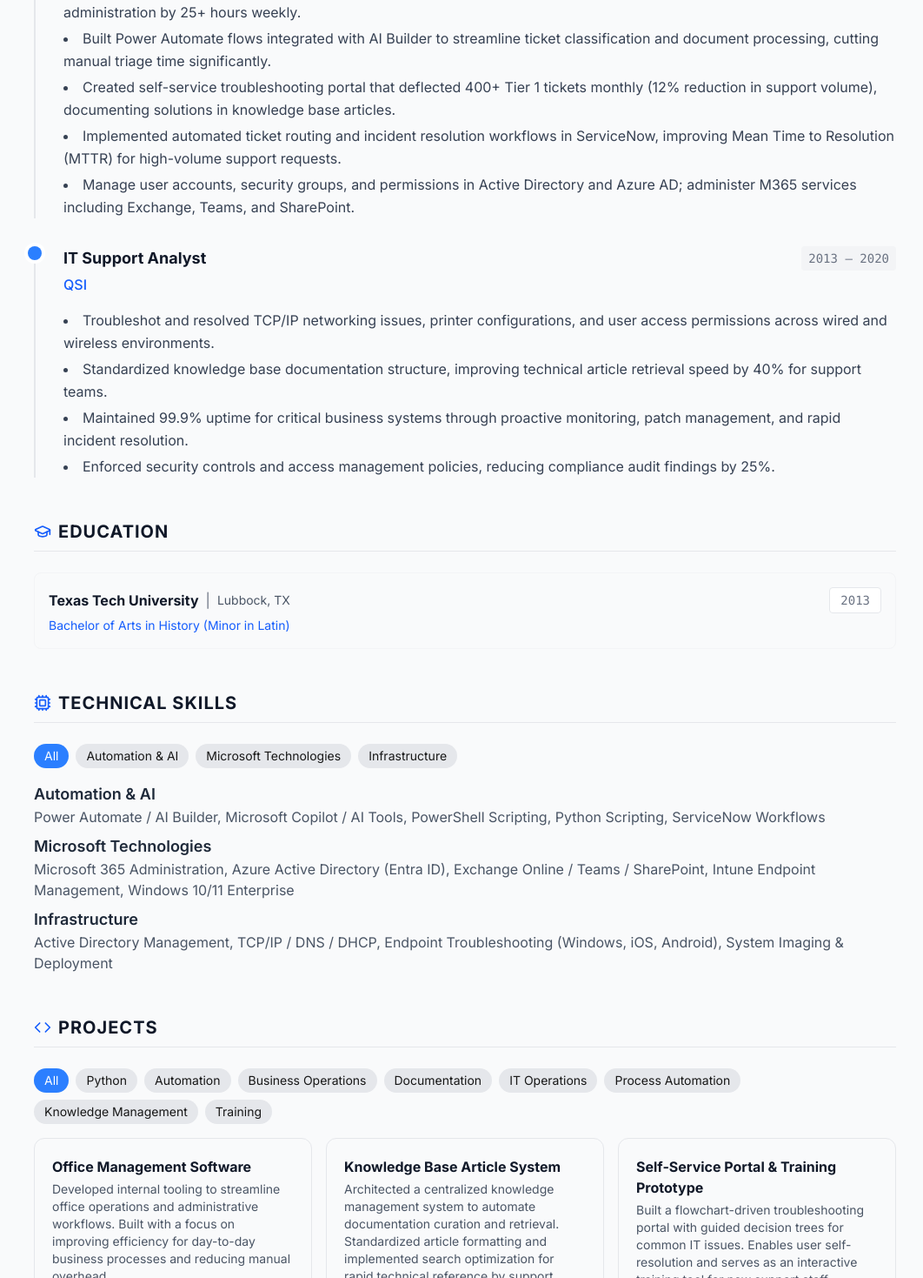
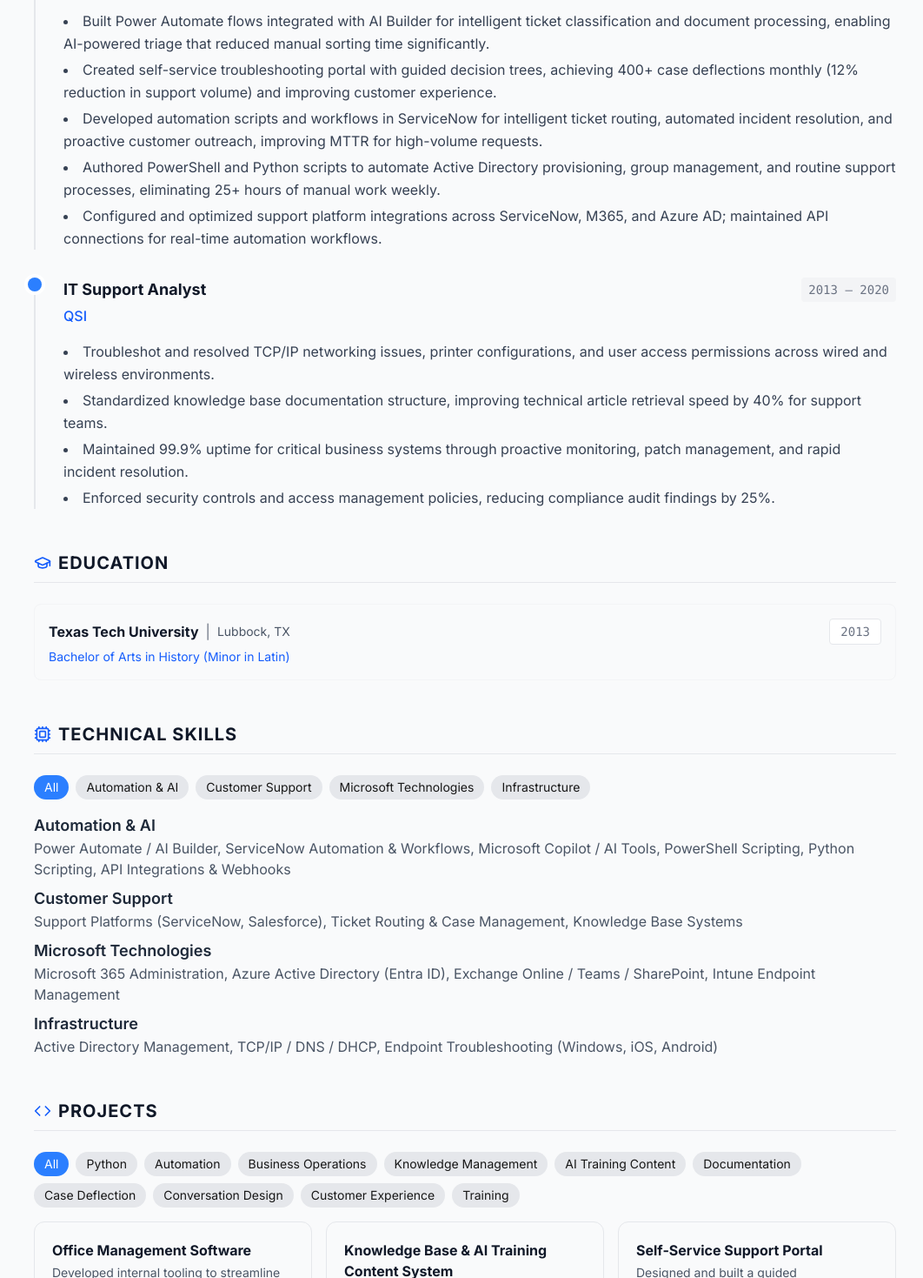
Before and after one commit to appledonkey/jhho_resume, a Next.js app: page / in a window 1280 px wide. Shown: the part 821-2290 px from the top of the page at 87% size, without its empty margins (105-1167 px from the left). Built offline with nearby package versions, Linux system fonts and the light colour scheme.

Commit message:
tailor resume for AI & Automation Specialist role
Reframe experience to emphasize customer support automation,
case deflection, and intelligent routing capabilities.

Co-Authored-By: Claude Opus 4.5 <noreply@anthropic.com>

```diff
--- a/src/data/resume-data.js
+++ b/src/data/resume-data.js
@@ -4,11 +4,11 @@
 export const RESUME_DATA = {
   basics: {
     name: "James H. H. Oswald",
-    label: "IT Support Analyst & AI/Automation Specialist",
+    label: "Support Automation & AI Specialist",
     email: "james.oswald89@gmail.com",
     phone: "",
     url: "https://www.linkedin.com/in/james-oswald-16689a263/",
-    summary: "13+ years of hands-on IT support experience in enterprise Windows environments, specializing in Microsoft 365 administration, Active Directory management, and endpoint troubleshooting. Proven track record of building automation solutions using Power Automate, AI-powered tools, and Python/PowerShell scripting to eliminate manual workflows and improve operational efficiency. Passionate about leveraging emerging AI technologies to transform IT support operations.",
+    summary: "13+ years in IT support with a focus on building AI-powered automation that enhances customer experience and drives operational efficiency. Proven track record implementing intelligent ticket routing, case deflection systems, and workflow automation using Power Automate, AI Builder, and Python/PowerShell scripting. Experienced in configuring support platforms, measuring automation ROI, and deploying self-service solutions that reduce support volume while improving customer satisfaction. Passionate about leveraging emerging AI technologies to transform support operations.",
     location: {
       city: "The Woodlands",
       region: "TX",
@@ -48,11 +48,11 @@ export const RESUME_DATA = {
       endDate: "Present",
       summary: "",
       highlights: [
-        "Developed PowerShell scripts to automate Active Directory account provisioning and group management, reducing manual administration by 25+ hours weekly.",
-        "Built Power Automate flows integrated with AI Builder to streamline ticket classification and document processing, cutting manual triage time significantly.",
-        "Created self-service troubleshooting portal that deflected 400+ Tier 1 tickets monthly (12% reduction in support volume), documenting solutions in knowledge base articles.",
-        "Implemented automated ticket routing and incident resolution workflows in ServiceNow, improving Mean Time to Resolution (MTTR) for high-volume support requests.",
-        "Manage user accounts, security groups, and permissions in Active Directory and Azure AD; administer M365 services including Exchange, Teams, and SharePoint."
+        "Built Power Automate flows integrated with AI Builder for intelligent ticket classification and document processing, enabling AI-powered triage that reduced manual sorting time significantly.",
+        "Created self-service troubleshooting portal with guided decision trees, achieving 400+ case deflections monthly (12% reduction in support volume) and improving customer experience.",
+        "Developed automation scripts and workflows in ServiceNow for intelligent ticket routing, automated incident resolution, and proactive customer outreach, improving MTTR for high-volume requests.",
+        "Authored PowerShell and Python scripts to automate Active Directory provisioning, group management, and routine support processes, eliminating 25+ hours of manual work weekly.",
+        "Configured and optimized support platform integrations across ServiceNow, M365, and Azure AD; maintained API connections for real-time automation workflows."
       ]
     },
     {
@@ -71,21 +71,24 @@ export const RESUME_DATA = {
   ],
   skills: [
     { name: "Power Automate / AI Builder", category: "Automation & AI" },
+    { name: "ServiceNow Automation & Workflows", category: "Automation & AI" },
     { name: "Microsoft Copilot / AI Tools", category: "Automation & AI" },
     { name: "PowerShell Scripting", category: "Automation & AI" },
     { name: "Python Scripting", category: "Automation & AI" },
-    { name: "ServiceNow Workflows", category: "Automation & AI" },
+    { name: "API Integrations & Webhooks", category: "Automation & AI" },
+
+    { name: "Support Platforms (ServiceNow, Salesforce)", category: "Customer Support" },
+    { name: "Ticket Routing & Case Management", category: "Customer Support" },
+    { name: "Knowledge Base Systems", category: "Customer Support" },
 
     { name: "Microsoft 365 Administration", category: "Microsoft Technologies" },
     { name: "Azure Active Directory (Entra ID)", category: "Microsoft Technologies" },
     { name: "Exchange Online / Teams / SharePoint", category: "Microsoft Technologies" },
     { name: "Intune Endpoint Management", category: "Microsoft Technologies" },
-    { name: "Windows 10/11 Enterprise", category: "Microsoft Technologies" },
 
     { name: "Active Directory Management", category: "Infrastructure" },
     { name: "TCP/IP / DNS / DHCP", category: "Infrastructure" },
-    { name: "Endpoint Troubleshooting (Windows, iOS, Android)", category: "Infrastructure" },
-    { name: "System Imaging & Deployment", category: "Infrastructure" }
+    { name: "Endpoint Troubleshooting (Windows, iOS, Android)", category: "Infrastructure" }
   ],
   projects: [
     {
@@ -95,15 +98,15 @@ export const RESUME_DATA = {
       url: "#"
     },
     {
-      name: "Knowledge Base Article System",
-      description: "Architected a centralized knowledge management system to automate documentation curation and retrieval. Standardized article formatting and implemented search optimization for rapid technical reference by support teams.",
-      tags: ["Python", "Documentation", "IT Operations"],
+      name: "Knowledge Base & AI Training Content System",
+      description: "Architected a centralized knowledge management system for support content curation and retrieval. Standardized article formatting to improve AI/automation accuracy and implemented search optimization for rapid technical reference. Content serves as training data for automated support tools.",
+      tags: ["Knowledge Management", "AI Training Content", "Documentation", "Python"],
       url: "#"
     },
     {
-      name: "Self-Service Portal & Training Prototype",
-      description: "Built a flowchart-driven troubleshooting portal with guided decision trees for common IT issues. Enables user self-resolution and serves as an interactive training tool for new support staff.",
-      tags: ["Process Automation", "Knowledge Management", "Training"],
+      name: "Self-Service Support Portal",
+      description: "Designed and built a guided troubleshooting portal with conversational decision trees for case deflection. Achieved measurable reduction in Tier 1 ticket volume while improving customer experience through self-resolution. Also serves as an interactive training tool for onboarding support agents.",
+      tags: ["Case Deflection", "Conversation Design", "Customer Experience", "Training"],
       url: "#"
     }
   ]
```
